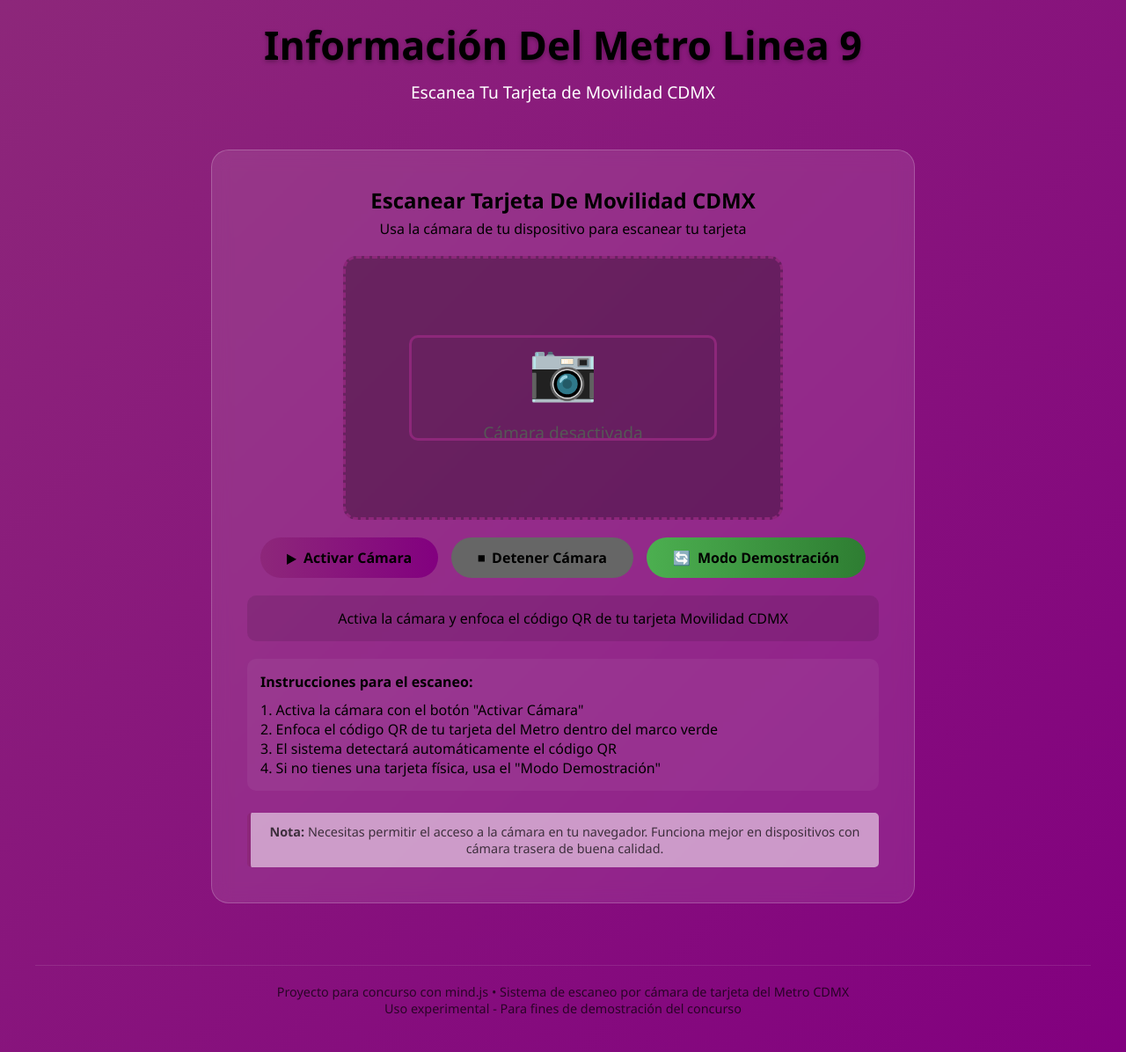
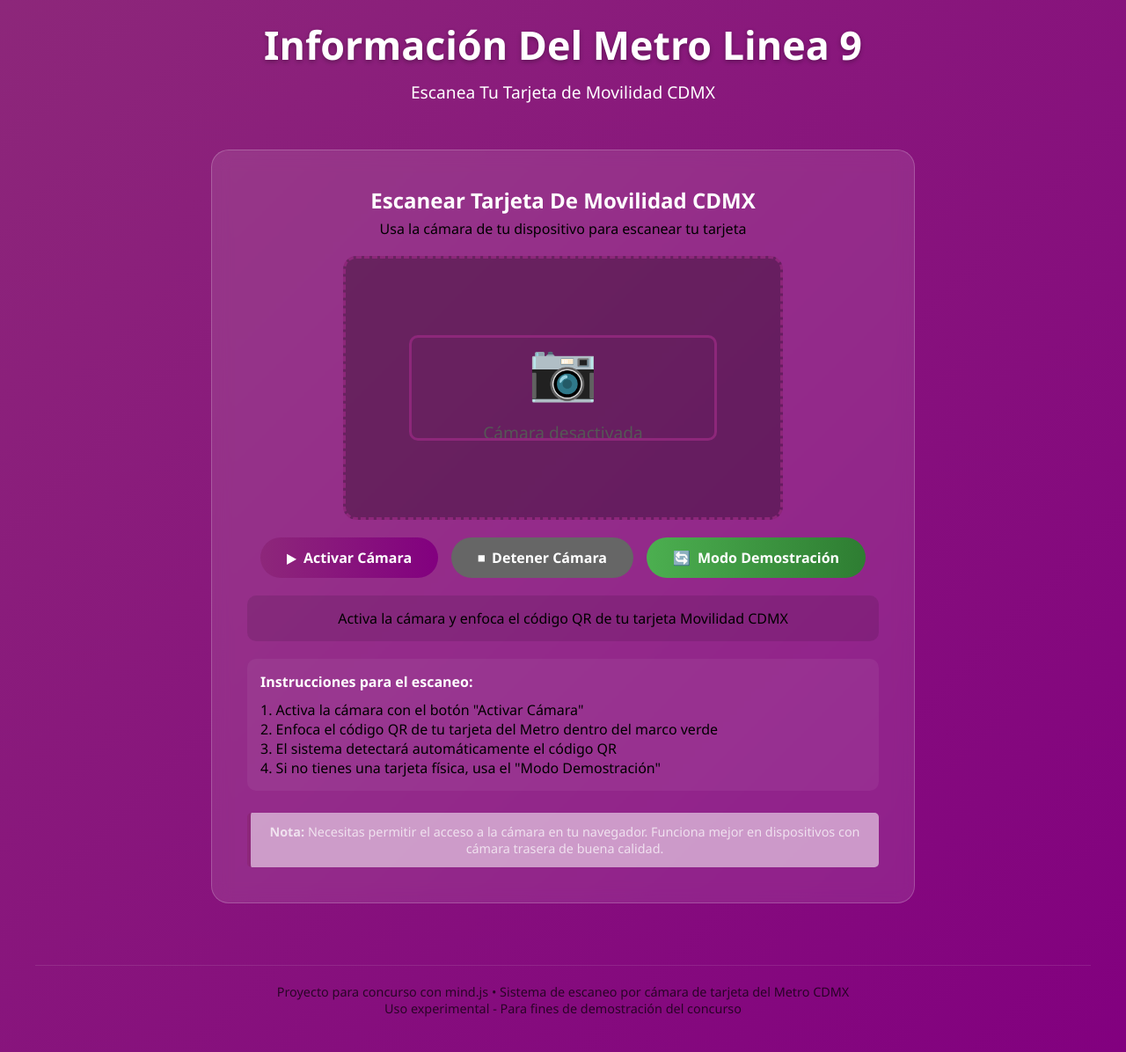
Before and after one commit to KasugaHector/lineademetroA, a plain HTML site: page index.html in a window 1280 px wide. Shown: the whole page at 88% size. Drawn offline with Linux system fonts and the light colour scheme.

Commit message:
Update index.html

```diff
--- a/index.html
+++ b/index.html
@@ -40,13 +40,13 @@
         h1 {
             font-size: 2.8rem;
             margin-bottom: 10px;
-            color: #000000;
+            color: #ffffff;
             text-shadow: 0 2px 5px rgba(0, 0, 0, 0.3);
         }
 
         h2 {
             font-size: 1.5rem;
-            color: #000000;
+            color: #ffffff;
             margin-bottom: 5px;
         }
 
@@ -141,7 +141,7 @@
 
         .camera-button {
             background: linear-gradient(to right, #8D277A, #82007F );
-            color: #000000;
+            color: #ffffff;
             border: none;
             padding: 12px 30px;
             font-size: 1rem;
@@ -262,7 +262,7 @@
         }
 
         .instructions h3 {
-            color: #000000;
+            color: #ffffff;
             margin-bottom: 15px;
             font-size: 1.5rem;
         }
@@ -270,7 +270,7 @@
         .instructions p {
             line-height: 1.6;
             margin-bottom: 15px;
-            color: #000000;
+            color: #ffffff;
         }
 
         .step {
@@ -299,7 +299,7 @@
         .back-button {
             background-color: #8D277A (255, 255, 255, 0.1);
             color: #82007F;
-            border: 1px solid rgba(13, 2, 61, 0.705);
+            border: 1px solid rgba(255, 255, 255, 0.705);
             padding: 12px 30px;
             font-size: 1rem;
             border-radius: 50px;
@@ -319,7 +319,7 @@
             border-radius: 5px;
             margin-top: 25px;
             font-size: 0.9rem;
-            color: #000000b2;
+            color: #ffffffb2;
             width: 100%;
         }
 
@@ -339,7 +339,7 @@
         }
 
         .qr-instructions h4 {
-            color: #000000;
+            color: #ffffff;
             margin-bottom: 10px;
         }
 
```
